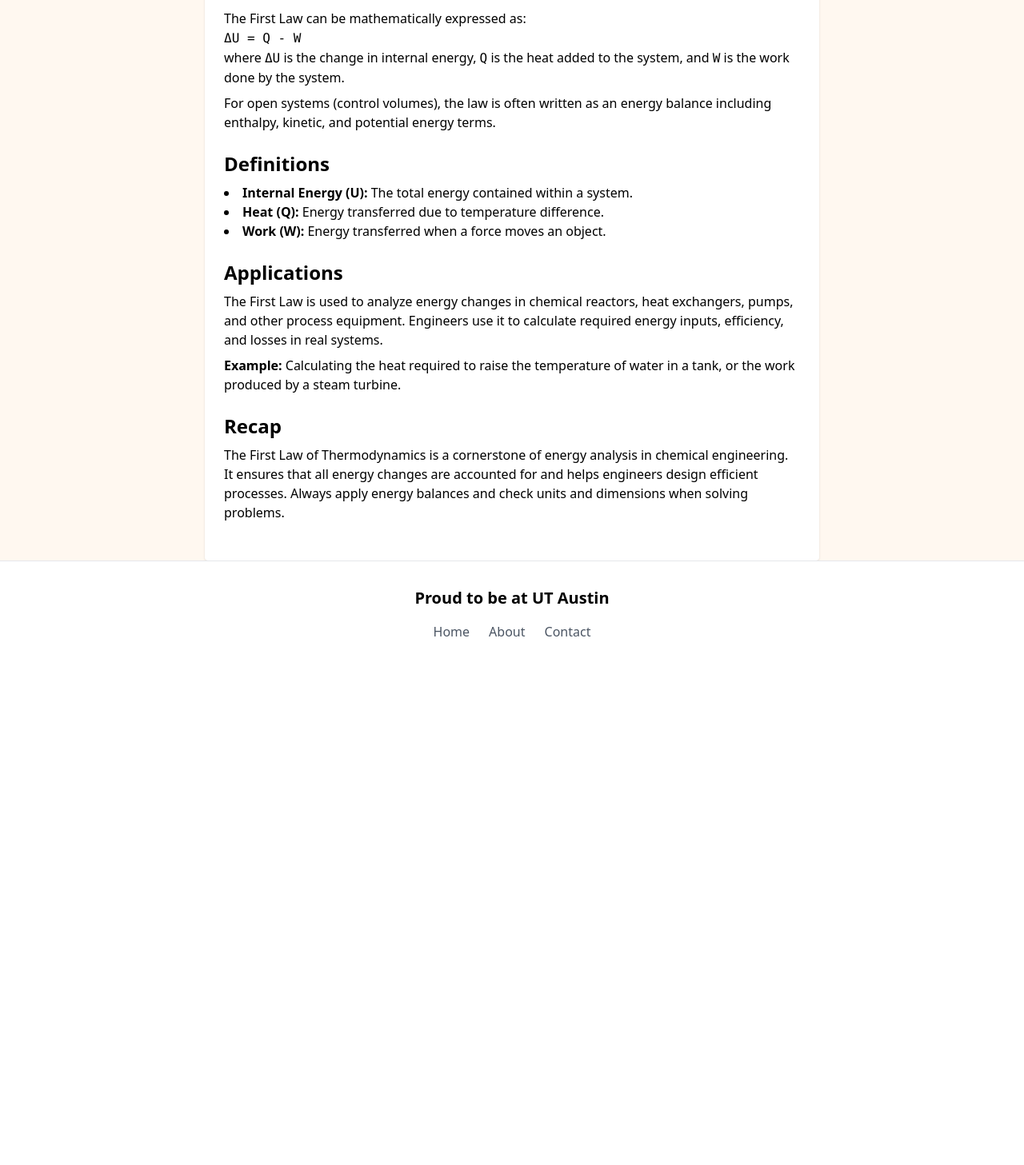
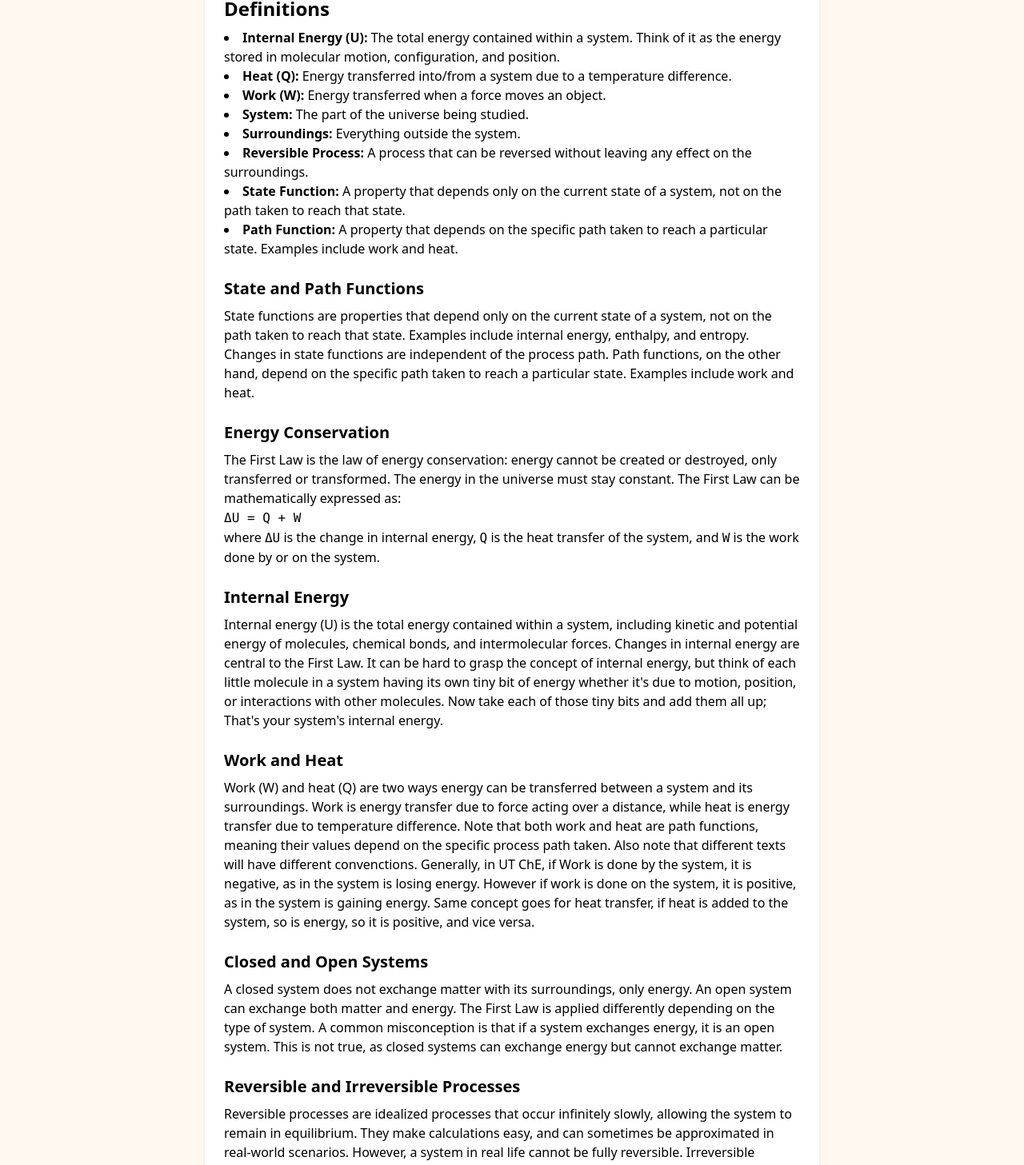
Before and after one commit to cheuab/texas, a React (Vite) app: page /resources/study-materials/firstlaw in a window 1280 px wide. Shown: the part 513-1970 px from the top of the page at 80% size. Before the commit the page ends 1371 px from the top, so only its background shows below. Built offline with nearby package versions, Linux system fonts and the light colour scheme.

Commit message:
first law done

```diff
--- a/src/resources/studymaterials/FirstLaw.tsx
+++ b/src/resources/studymaterials/FirstLaw.tsx
@@ -8,58 +8,154 @@ const FirstLaw: React.FC = () => {
 
       {/* Lesson Introduction */}
       <p className="mb-6 text-lg">
-        The First Law of Thermodynamics is a fundamental principle in chemical engineering and physics. It states that energy cannot be created or destroyed, only transformed from one form to another. This law forms the basis for energy balances in chemical processes and is essential for understanding how systems exchange energy with their surroundings.
+        The First Law of Thermodynamics is a fundamental principle in chemical
+        engineering and physics. It states that energy cannot be created or
+        destroyed, only transformed from one form to another. This law forms the
+        basis for energy balances in chemical processes and is essential for
+        understanding how systems exchange energy with their surroundings.
       </p>
 
       {/* Key Concepts */}
       <section className="mb-6">
         <h2 className="text-2xl font-semibold mb-2">Key Concepts</h2>
         <ul className="list-disc list-inside">
+          <li>State and Path Functions</li>
           <li>Energy Conservation</li>
           <li>Internal Energy</li>
           <li>Work and Heat</li>
           <li>Closed and Open Systems</li>
-          <li>Applications in ChemE</li>
+          <li>Reversible and Irreversible processes</li>
         </ul>
       </section>
 
+      {/* Definitions */}
       <section className="mb-6">
-        <h2 className="text-2xl font-semibold mb-2">Statement of the First Law</h2>
+        <h2 className="text-2xl font-semibold mb-2">Definitions</h2>
+        <ul className="list-disc list-inside">
+          <li>
+            <strong>Internal Energy (U):</strong> The total energy contained
+            within a system. Think of it as the energy stored in molecular motion, configuration, and position.
+          </li>
+          <li>
+            <strong>Heat (Q):</strong> Energy transferred into/from a system due to a temperature
+            difference.
+          </li>
+          <li>
+            <strong>Work (W):</strong> Energy transferred when a force moves an
+            object.
+          </li>
+            <li>
+            <strong>System:</strong> The part of the universe being studied.
+            </li>
+            <li>
+              <strong>Surroundings:</strong> Everything outside the system.
+            </li>
+            <li>
+              <strong>Reversible Process:</strong> A process that can be reversed without leaving any effect on the surroundings.
+            </li>
+            <li>
+              <strong>State Function:</strong> A property that depends only on the current state of a system, not on the path taken to reach that state.
+            </li>
+            <li>
+              <strong>Path Function:</strong> A property that depends on the specific path taken to reach a particular state. Examples include work and heat.
+            </li>
+        </ul>
+      </section>
+
+      {/* State Functions */}
+      <section className="mb-6">
+        <h2 className="text-xl font-semibold mb-2">State and Path Functions</h2>
         <p>
-          The First Law can be mathematically expressed as:
-          <br />
-          <span className="font-mono">ΔU = Q - W</span>
-          <br />
-          where <span className="font-mono">ΔU</span> is the change in internal energy, <span className="font-mono">Q</span> is the heat added to the system, and <span className="font-mono">W</span> is the work done by the system.
-        </p>
-        <p className="mt-2">
-          For open systems (control volumes), the law is often written as an energy balance including enthalpy, kinetic, and potential energy terms.
+          State functions are properties that depend only on the current state of
+          a system, not on the path taken to reach that state. Examples include
+          internal energy, enthalpy, and entropy. Changes in state functions are
+          independent of the process path. Path functions, on the other hand,
+          depend on the specific path taken to reach a particular state. Examples
+          include work and heat.
         </p>
       </section>
 
+      {/* Energy Conservation */}
       <section className="mb-6">
-        <h2 className="text-2xl font-semibold mb-2">Definitions</h2>
-        <ul className="list-disc list-inside">
-          <li><strong>Internal Energy (U):</strong> The total energy contained within a system.</li>
-          <li><strong>Heat (Q):</strong> Energy transferred due to temperature difference.</li>
-          <li><strong>Work (W):</strong> Energy transferred when a force moves an object.</li>
-        </ul>
-      </section>
-
-      <section className="mb-6">
-        <h2 className="text-2xl font-semibold mb-2">Applications</h2>
+        <h2 className="text-xl font-semibold mb-2">Energy Conservation</h2>
         <p>
-          The First Law is used to analyze energy changes in chemical reactors, heat exchangers, pumps, and other process equipment. Engineers use it to calculate required energy inputs, efficiency, and losses in real systems.
-        </p>
-        <p className="mt-2">
-          <strong>Example:</strong> Calculating the heat required to raise the temperature of water in a tank, or the work produced by a steam turbine.
+          The First Law is the law of energy conservation: energy cannot be
+          created or destroyed, only transferred or transformed. The energy in the universe must stay constant.
+          The First Law can be mathematically expressed as:
+          <br />
+          <span className="font-mono">ΔU = Q + W</span>
+          <br />
+          where <span className="font-mono">ΔU</span> is the change in internal
+          energy, <span className="font-mono">Q</span> is the heat transfer of the
+          system, and <span className="font-mono">W</span> is the work done by or on
+          the system.
         </p>
       </section>
 
+      {/* Internal Energy */}
+      <section className="mb-6">
+        <h2 className="text-xl font-semibold mb-2">Internal Energy</h2>
+        <p>
+          Internal energy (U) is the total energy contained within a system,
+          including kinetic and potential energy of molecules, chemical bonds,
+          and intermolecular forces. Changes in internal energy are central to
+          the First Law. It can be hard to grasp the concept of internal energy,
+          but think of each little molecule in a system having its own tiny bit of energy
+          whether it's due to motion, position, or interactions with other molecules. Now take each
+            of those tiny bits and add them all up; That's your system's internal energy.
+        </p>
+      </section>
+
+      {/* Work and Heat */}
+      <section className="mb-6">
+        <h2 className="text-xl font-semibold mb-2">Work and Heat</h2>
+        <p>
+          Work (W) and heat (Q) are two ways energy can be transferred between a
+          system and its surroundings. Work is energy transfer due to force
+          acting over a distance, while heat is energy transfer due to
+          temperature difference. Note that both work and heat are path
+          functions, meaning their values depend on the specific process path
+          taken. Also note that different texts will have different convenctions. Generally,
+          in UT ChE, if Work is done by the system, it is negative, as in the system is losing energy.
+          However if work is done on the system, it is positive, as in the system is gaining energy.
+          Same concept goes for heat transfer, if heat is added to the system, so is energy, so it is positive,
+          and vice versa.
+        </p>
+      </section>
+
+      {/* Closed and Open Systems */}
+      <section className="mb-6">
+        <h2 className="text-xl font-semibold mb-2">Closed and Open Systems</h2>
+        <p>
+          A closed system does not exchange matter with its surroundings, only
+          energy. An open system can exchange both matter and
+          energy. The First Law is applied differently depending on the type of
+          system. A common misconception is that if a system exchanges energy, it is an open system.
+          This is not true, as closed systems can exchange energy but cannot exchange matter.
+        </p>
+      </section>
+
+      {/* Reversible and Irreversible Processes */}
+      <section className="mb-6">
+        <h2 className="text-xl font-semibold mb-2">Reversible and Irreversible Processes</h2>
+        <p>
+          Reversible processes are idealized processes that occur infinitely
+          slowly, allowing the system to remain in equilibrium. They make calculations easy, and can sometimes
+          be approximated in real-world scenarios. However, a system in real life cannot be fully reversible.
+          Irreversible processes are real-world processes with losses due to friction,
+          turbulence, and other factors.
+        </p>
+      </section>
+
+      {/* Recap */}
       <section className="mb-6">
         <h2 className="text-2xl font-semibold mb-2">Recap</h2>
         <p>
-          The First Law of Thermodynamics is a cornerstone of energy analysis in chemical engineering. It ensures that all energy changes are accounted for and helps engineers design efficient processes. Always apply energy balances and check units and dimensions when solving problems.
+          The First Law of Thermodynamics is a cornerstone of energy analysis in
+          chemical engineering. It ensures that all energy changes are accounted
+          for and helps engineers design efficient processes. There are many different
+          rules you need to follow when making thermodynamic calculations with the first law, so
+          make sure you have a solid understanding of these concepts.
         </p>
       </section>
     </div>
```
